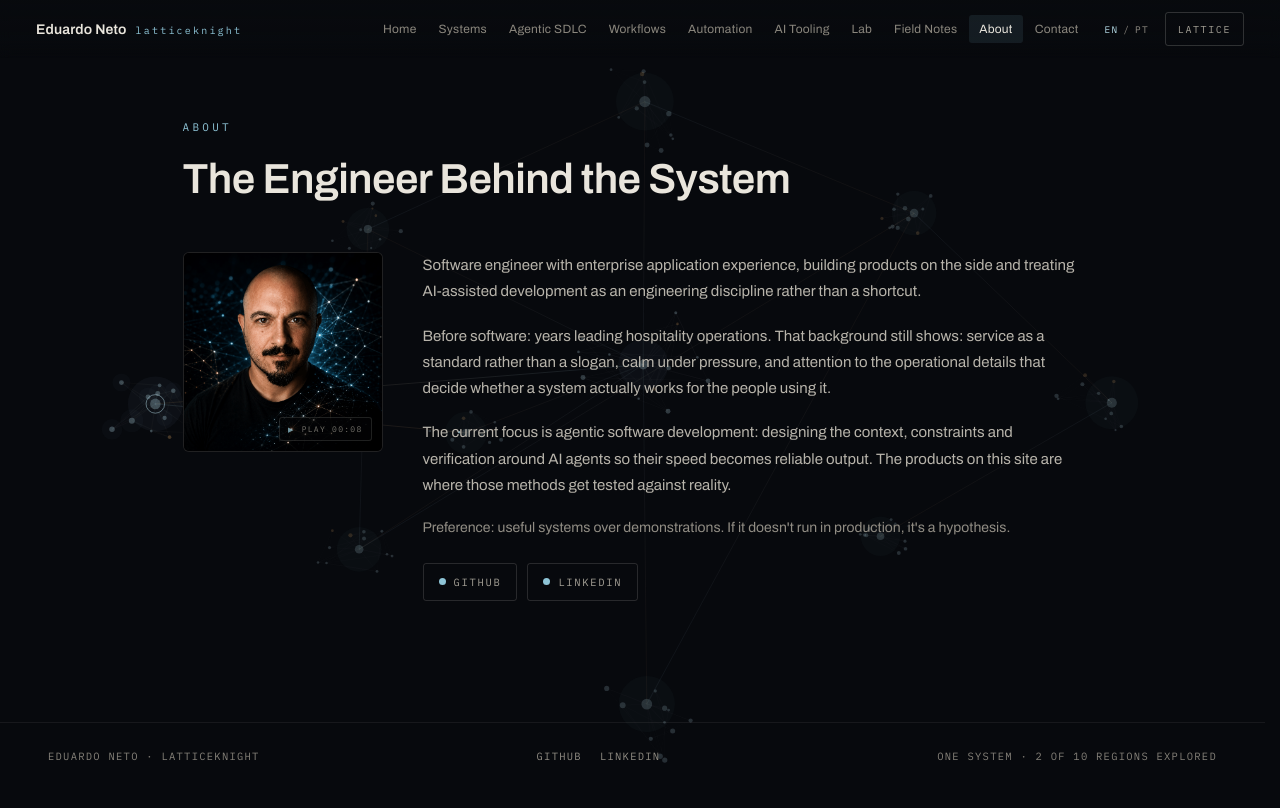
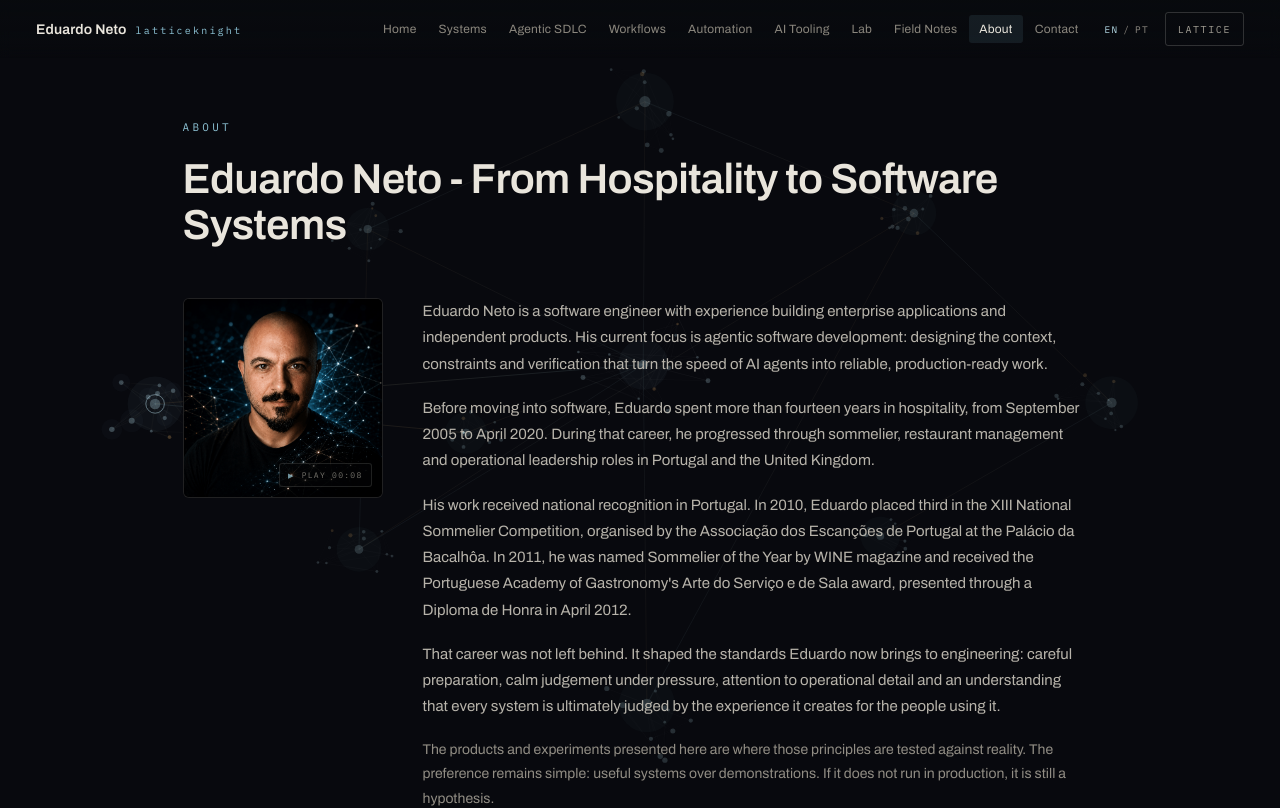
Before and after one commit to latticeknight/latticeknight-site, a Next.js app: page /en/about in a window 1280 px wide. Shown: the top 808 px of the page. Built offline with nearby package versions, Linux system fonts and the light colour scheme.

Commit message:
content: expand Eduardo Neto biography

```diff
--- a/src/content/en.ts
+++ b/src/content/en.ts
@@ -361,13 +361,14 @@ export const en: SiteDictionary = {
   },
   about: {
     kicker: "ABOUT",
-    title: "The Engineer Behind the System",
+    title: "Eduardo Neto - From Hospitality to Software Systems",
     paragraphs: [
-      "Software engineer with enterprise application experience, building products on the side and treating AI-assisted development as an engineering discipline rather than a shortcut.",
-      "Before software: years leading hospitality operations. That background still shows: service as a standard rather than a slogan, calm under pressure, and attention to the operational details that decide whether a system actually works for the people using it.",
-      "The current focus is agentic software development: designing the context, constraints and verification around AI agents so their speed becomes reliable output. The products on this site are where those methods get tested against reality.",
+      "Eduardo Neto is a software engineer with experience building enterprise applications and independent products. His current focus is agentic software development: designing the context, constraints and verification that turn the speed of AI agents into reliable, production-ready work.",
+      "Before moving into software, Eduardo spent more than fourteen years in hospitality, from September 2005 to April 2020. During that career, he progressed through sommelier, restaurant management and operational leadership roles in Portugal and the United Kingdom.",
+      "His work received national recognition in Portugal. In 2010, Eduardo placed third in the XIII National Sommelier Competition, organised by the Associação dos Escanções de Portugal at the Palácio da Bacalhôa. In 2011, he was named Sommelier of the Year by WINE magazine and received the Portuguese Academy of Gastronomy's Arte do Serviço e de Sala award, presented through a Diploma de Honra in April 2012.",
+      "That career was not left behind. It shaped the standards Eduardo now brings to engineering: careful preparation, calm judgement under pressure, attention to operational detail and an understanding that every system is ultimately judged by the experience it creates for the people using it.",
     ],
-    preference: "Preference: useful systems over demonstrations. If it doesn't run in production, it's a hypothesis.",
+    preference: "The products and experiments presented here are where those principles are tested against reality. The preference remains simple: useful systems over demonstrations. If it does not run in production, it is still a hypothesis.",
     portraitAlt: "Eduardo Neto",
     playPortraitVideo: "Play Eduardo's introduction video",
     replayPortraitVideo: "Replay Eduardo's introduction video",
--- a/src/content/pt.ts
+++ b/src/content/pt.ts
@@ -361,13 +361,14 @@ export const pt: SiteDictionary = {
   },
   about: {
     kicker: "SOBRE",
-    title: "O Engenheiro por Trás do Sistema",
+    title: "Eduardo Neto - Da Hotelaria aos Sistemas de Software",
     paragraphs: [
-      "Engenheiro de software com experiência em aplicações empresariais, a construir produtos em paralelo e a tratar o desenvolvimento assistido por IA como disciplina de engenharia, não como atalho.",
-      "Antes do software: anos a liderar operações de hotelaria. Essa experiência continua presente: serviço como padrão e não como slogan, calma sob pressão e atenção aos detalhes operacionais que decidem se um sistema funciona realmente para quem o utiliza.",
-      "O foco actual é o desenvolvimento de software com agentes: desenhar o contexto, as restrições e a verificação à volta de agentes de IA para que a sua velocidade se transforme em resultado fiável. Os produtos deste site são onde esses métodos são testados contra a realidade.",
+      "Eduardo Neto é engenheiro de software, com experiência no desenvolvimento de aplicações empresariais e produtos independentes. O seu foco actual é o desenvolvimento de software com agentes: desenhar o contexto, as restrições e a verificação que transformam a velocidade dos agentes de IA em trabalho fiável e preparado para produção.",
+      "Antes de transitar para o software, Eduardo passou mais de catorze anos na hotelaria, entre Setembro de 2005 e Abril de 2020. Durante esse percurso, desempenhou funções de escanção, gestão de restaurantes e liderança operacional em Portugal e no Reino Unido.",
+      "O seu trabalho recebeu reconhecimento nacional em Portugal. Em 2010, Eduardo alcançou o terceiro lugar no XIII Concurso Nacional de Escanções, organizado pela Associação dos Escanções de Portugal no Palácio da Bacalhôa. Em 2011, foi distinguido como Sommelier do Ano pela revista WINE e recebeu o Prémio Arte do Serviço e de Sala da Academia Portuguesa de Gastronomia, formalizado através de um Diploma de Honra em Abril de 2012.",
+      "Essa carreira não ficou para trás. Formou os padrões que Eduardo aplica hoje à engenharia: preparação rigorosa, capacidade de decisão sob pressão, atenção ao detalhe operacional e a convicção de que todos os sistemas acabam por ser avaliados pela experiência que proporcionam às pessoas que os utilizam.",
     ],
-    preference: "Preferência: sistemas úteis em vez de demonstrações. Se não corre em produção, é uma hipótese.",
+    preference: "Os produtos e as experiências apresentados neste site são o espaço onde esses princípios são testados contra a realidade. A preferência continua a ser simples: sistemas úteis em vez de demonstrações. Se não corre em produção, continua a ser uma hipótese.",
     portraitAlt: "Eduardo Neto",
     playPortraitVideo: "Reproduzir o vídeo de apresentação de Eduardo",
     replayPortraitVideo: "Repetir o vídeo de apresentação de Eduardo",
```
